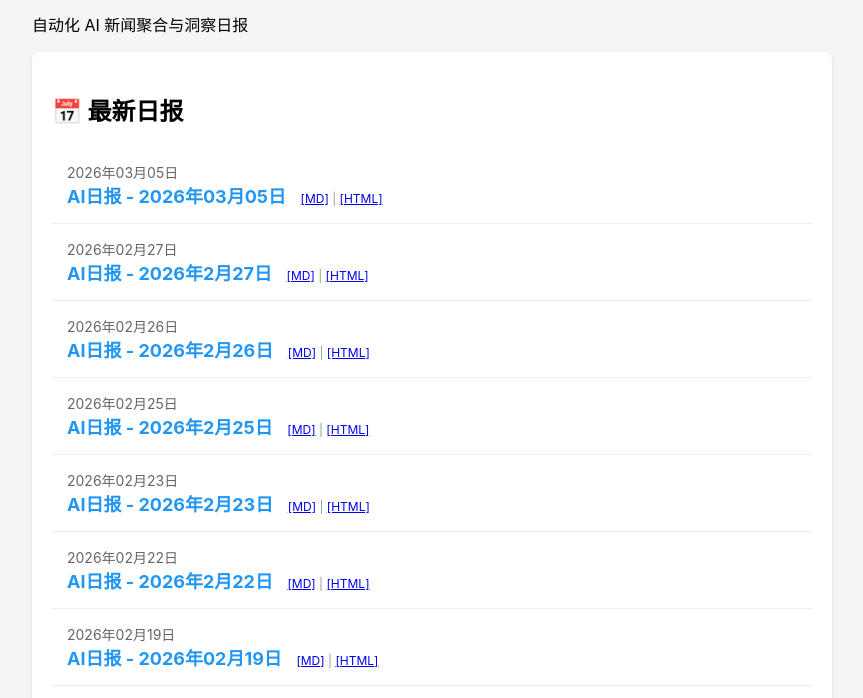
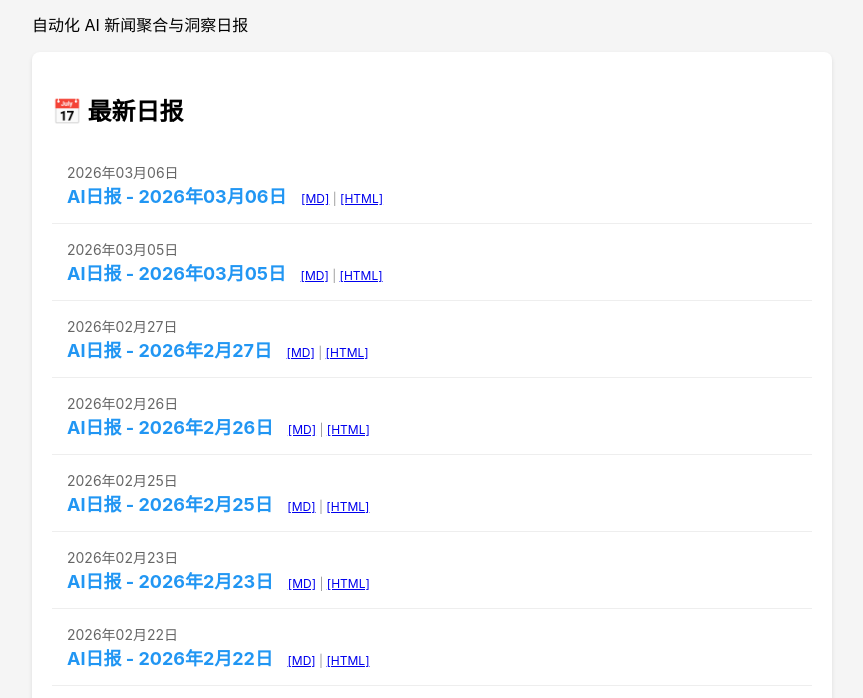
Before and after one commit to DayDreammy/ai-daily-report, a plain HTML site: page index.html in a window 1280 px wide. Shown: the part 102-800 px from the top of the page, without its empty margins (208-1071 px from the left). Drawn offline with Linux system fonts and the light colour scheme.

Commit message:
Update index.html

```diff
--- a/index.html
+++ b/index.html
@@ -23,6 +23,11 @@
     <div class="report-list">
         <h2>📅 最新日报</h2>
 
+        <div class="report-item">
+            <div class="date">2026年03月06日</div>
+            <a class="title" href="reports/20260306.html">AI日报 - 2026年03月06日</a>
+            <span class="format"><a href="reports/20260306.md">[MD]</a> | <a href="reports/20260306.html">[HTML]</a></span>
+        </div>
         <div class="report-item">
             <div class="date">2026年03月05日</div>
             <a class="title" href="reports/20260305.html">AI日报 - 2026年03月05日</a>
```
